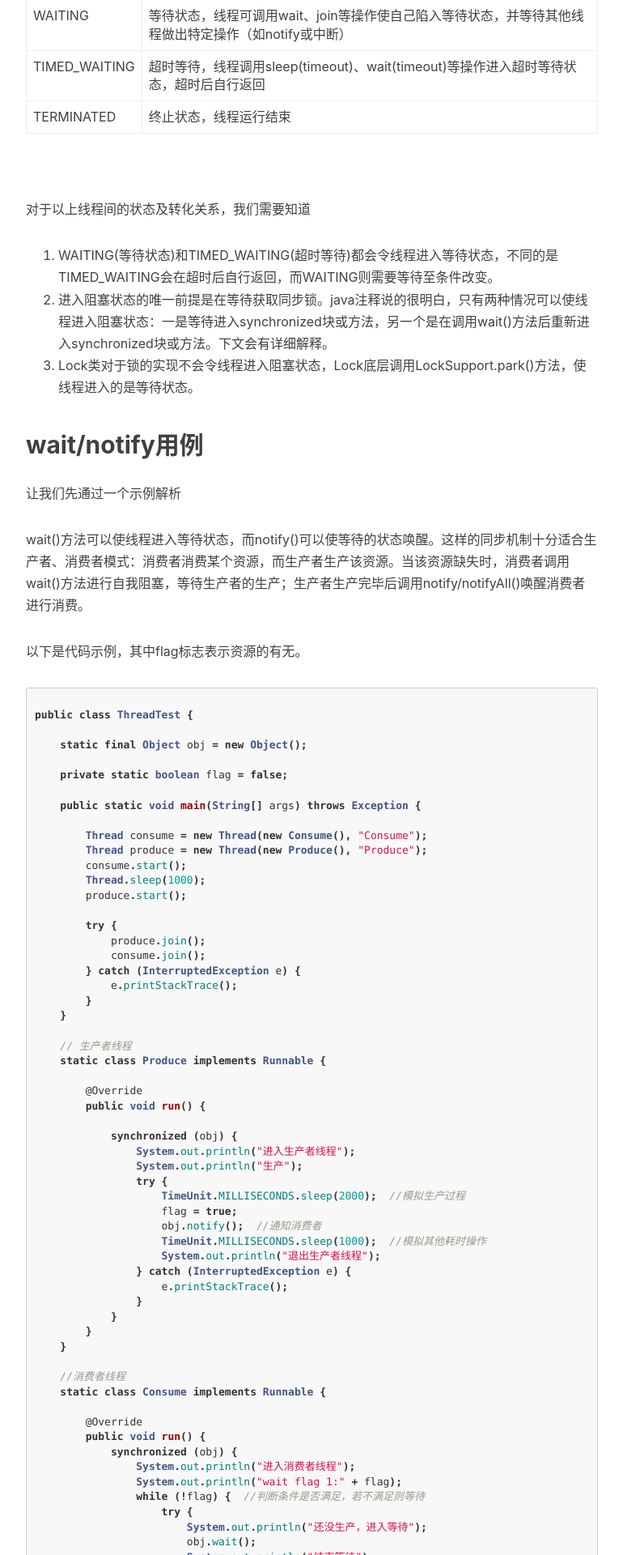
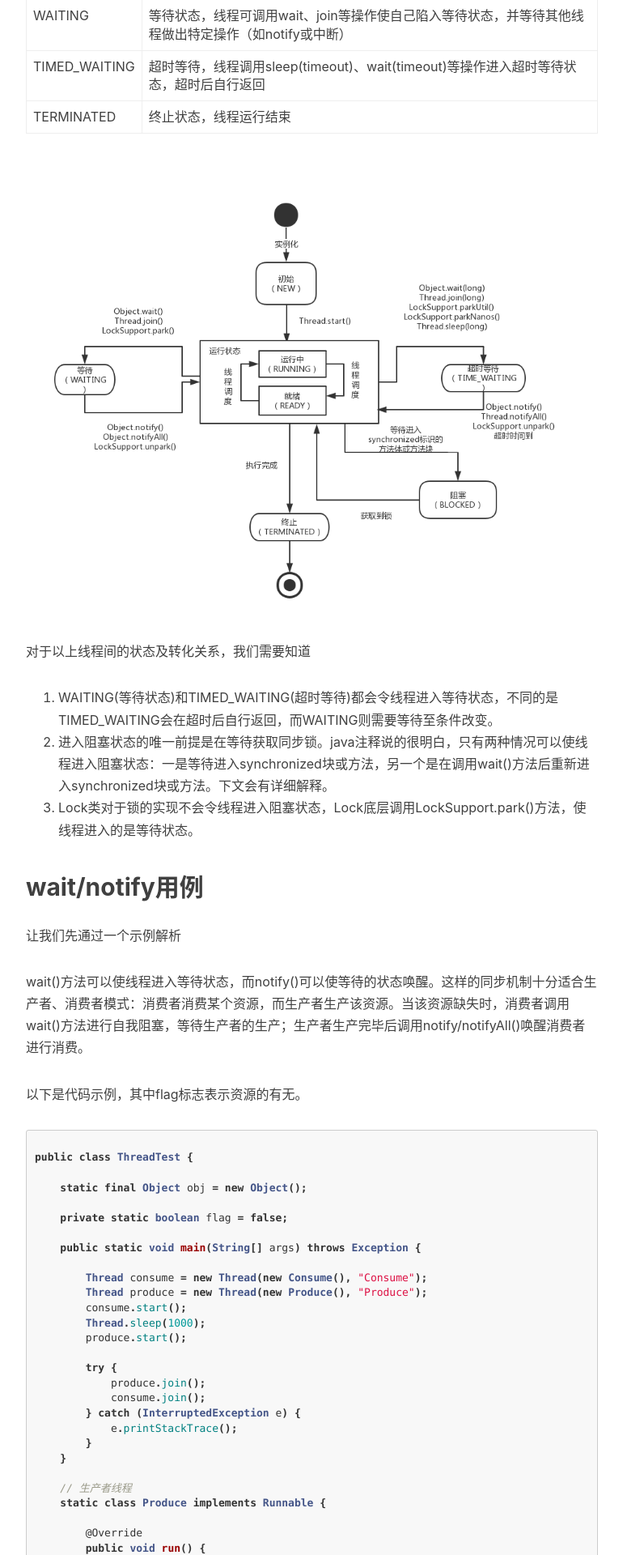
Before and after one commit to wangtonghe/wangtonghe.github.io, a Jekyll site: the page built from _posts/2017-12-09-wait与notify机制讲解.md, in a window 1280 px wide. Shown: the part 1193-3113 px from the top of the page at 81% size, without its empty margins (233-1003 px from the left). Built offline with Jekyll 4.4.1, drawn with Linux system fonts in a browser that asks for light colours; nearby versions of some CDN libraries; comment, search, counter and statistics services are not loaded.

Commit message:
添加图片

```diff
--- a/_posts/2017-12-09-wait与notify机制讲解.md
+++ b/_posts/2017-12-09-wait与notify机制讲解.md
@@ -32,7 +32,7 @@
 |TERMINATED|终止状态，线程运行结束|
 
 
-![](img/posts/java/thread/java-thread-status.png)
+![](http://blog.wthfeng.com/img/posts/java/thread/java-thread-status.png)
 
 
 
@@ -151,7 +151,7 @@
 
 由前面线程的状态转化图可知，当调用wait()方法后，线程会进入WAITING(等待状态)，后续被notify()后，并没有立即被执行，而是进入等待获取锁的阻塞队列。
 
-![](img/posts/java/thread/java-wait-notify.png)
+![](http://blog.wthfeng.com/img/posts/java/thread/java-wait-notify.png)
 
 
 对于每个对象来说，都有自己的等待队列和阻塞队列。以前面的生产者、消费者为例，我们拿obj对象作为对象锁，配合图示。内部流程如下
```
